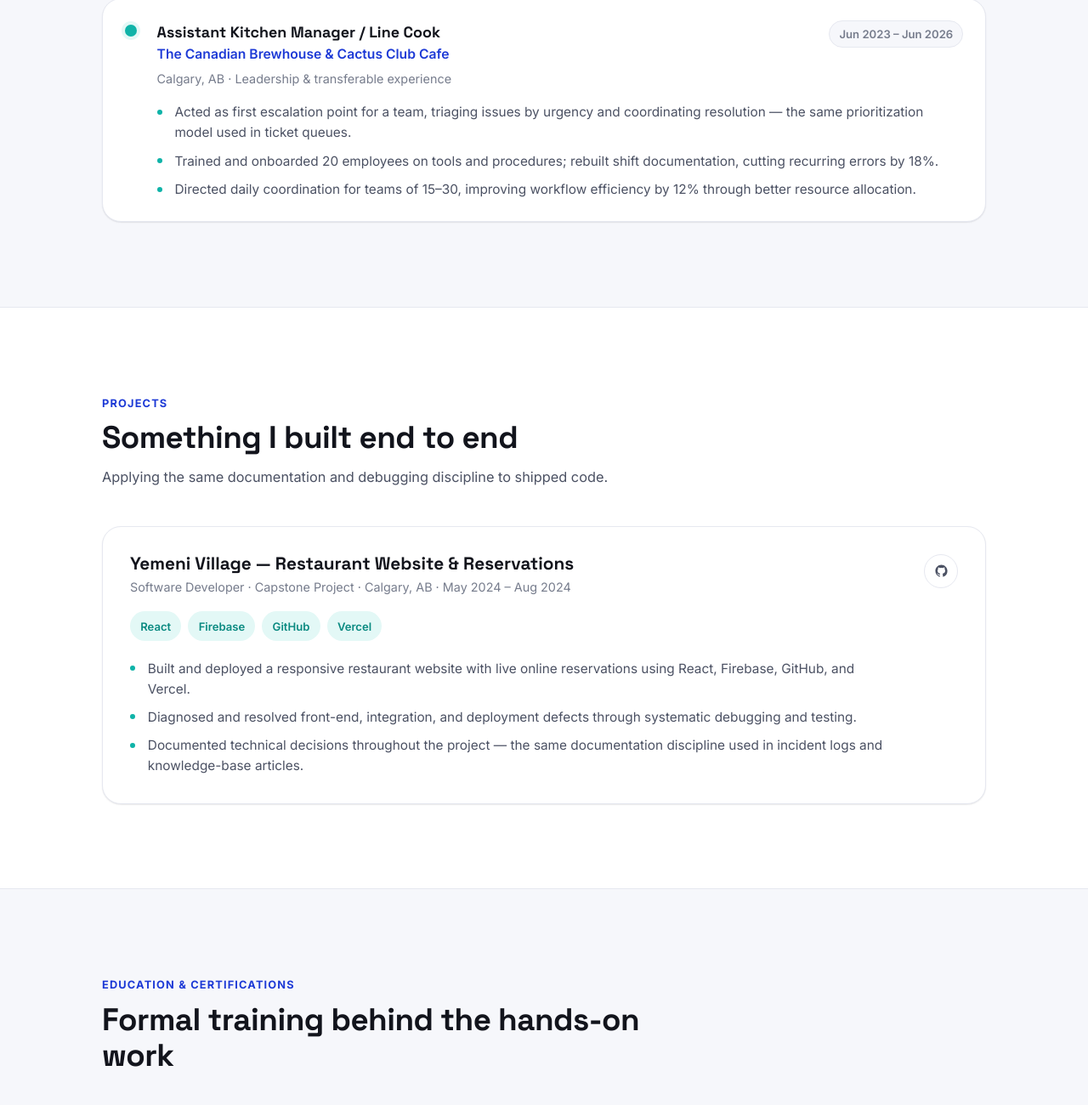
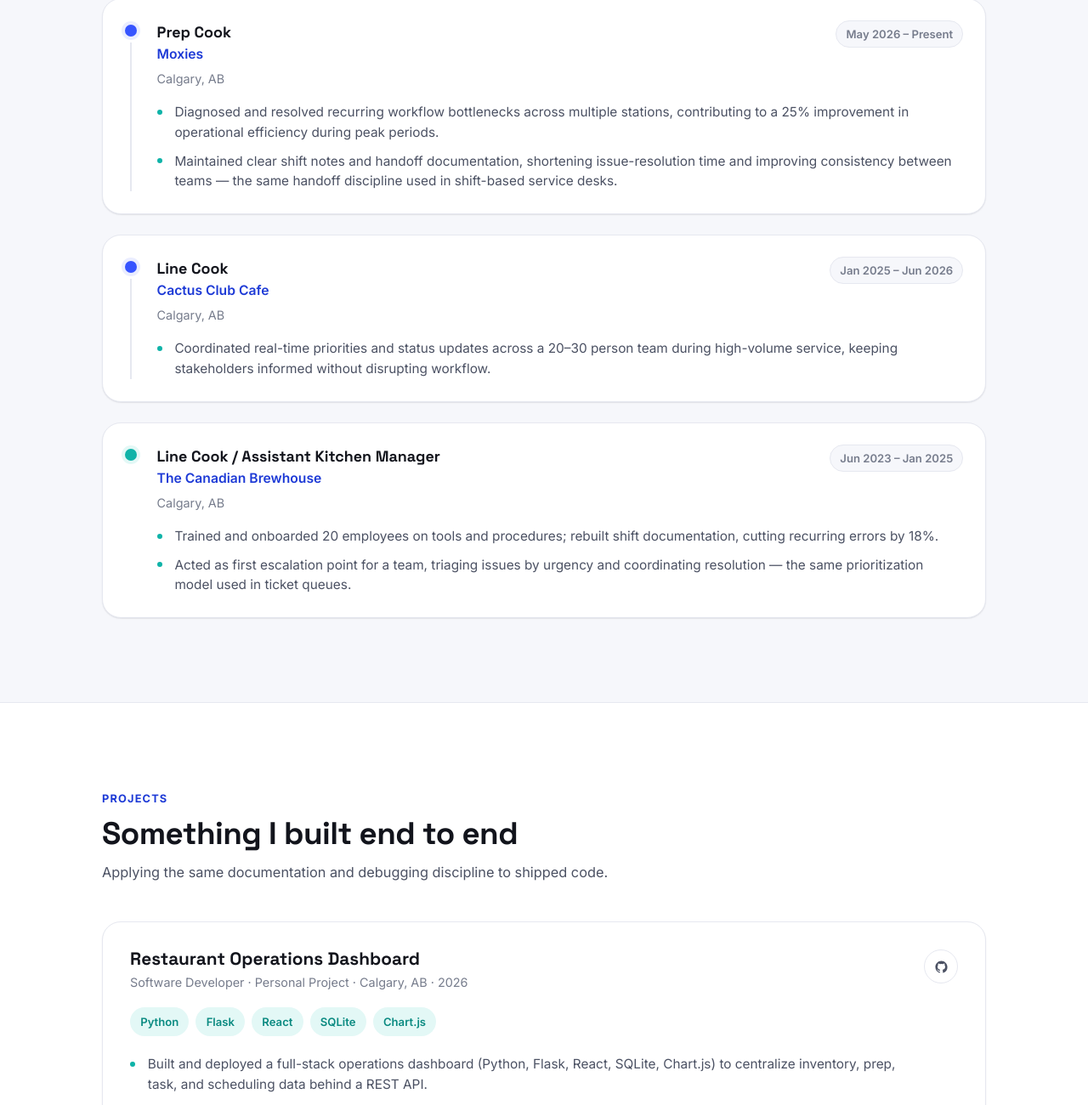
Before and after one commit to ritika17github/ritika-malik-portfolio, a plain HTML site: page index.html in a window 1280 px wide. Shown: the part 3038-4338 px from the top of the page at 85% size. Drawn offline with Linux system fonts and the light colour scheme.

Commit message:
Add files via upload

```diff
--- a/index.html
+++ b/index.html
@@ -313,6 +313,7 @@
   }
 
   /* ---------- Projects ---------- */
+  .projects-list{ display:flex; flex-direction:column; gap:1.5rem; }
   .project-card{
     background:var(--surface); border:1px solid var(--line); border-radius:var(--radius-lg);
     padding:clamp(1.75rem,2.5vw,2.5rem); box-shadow:var(--shadow-sm);
@@ -606,7 +607,7 @@
           <div class="tag-list">
             <span class="tag">ServiceNow</span><span class="tag">Jira</span>
             <span class="tag">Azure DevOps</span><span class="tag">Remote Desktop (RDP)</span>
-            <span class="tag">Ticketing &amp; Incident Docs</span>
+            <span class="tag">Ticketing &amp; Incident Docs</span><span class="tag">IT Service Management (ITSM)</span>
           </div>
         </div>
 
@@ -634,6 +635,8 @@
           <div class="tag-list">
             <span class="tag">Python</span><span class="tag">SQL</span>
             <span class="tag">Git/GitHub</span><span class="tag">REST APIs</span>
+            <span class="tag">React</span><span class="tag">Firebase</span>
+            <span class="tag">Software Testing</span>
           </div>
         </div>
       </div>
@@ -672,20 +675,54 @@
         </div>
 
         <div class="tl-item reveal">
+          <div class="tl-marker"><span class="tl-dot"></span><span class="tl-line"></span></div>
+          <div class="tl-content">
+            <div class="tl-head">
+              <div>
+                <div class="tl-role">Prep Cook</div>
+                <div class="tl-org">Moxies</div>
+              </div>
+              <span class="tl-date">May 2026 – Present</span>
+            </div>
+            <div class="tl-place">Calgary, AB</div>
+            <ul class="tl-bullets">
+              <li>Diagnosed and resolved recurring workflow bottlenecks across multiple stations, contributing to a 25% improvement in operational efficiency during peak periods.</li>
+              <li>Maintained clear shift notes and handoff documentation, shortening issue-resolution time and improving consistency between teams — the same handoff discipline used in shift-based service desks.</li>
+            </ul>
+          </div>
+        </div>
+
+        <div class="tl-item reveal">
+          <div class="tl-marker"><span class="tl-dot"></span><span class="tl-line"></span></div>
+          <div class="tl-content">
+            <div class="tl-head">
+              <div>
+                <div class="tl-role">Line Cook</div>
+                <div class="tl-org">Cactus Club Cafe</div>
+              </div>
+              <span class="tl-date">Jan 2025 – Jun 2026</span>
+            </div>
+            <div class="tl-place">Calgary, AB</div>
+            <ul class="tl-bullets">
+              <li>Coordinated real-time priorities and status updates across a 20–30 person team during high-volume service, keeping stakeholders informed without disrupting workflow.</li>
+            </ul>
+          </div>
+        </div>
+
+        <div class="tl-item reveal">
           <div class="tl-marker"><span class="tl-dot" style="background:var(--accent); box-shadow:0 0 0 4px var(--accent-soft);"></span></div>
           <div class="tl-content">
             <div class="tl-head">
               <div>
-                <div class="tl-role">Assistant Kitchen Manager / Line Cook</div>
-                <div class="tl-org">The Canadian Brewhouse &amp; Cactus Club Cafe</div>
+                <div class="tl-role">Line Cook / Assistant Kitchen Manager</div>
+                <div class="tl-org">The Canadian Brewhouse</div>
               </div>
-              <span class="tl-date">Jun 2023 – Jun 2026</span>
+              <span class="tl-date">Jun 2023 – Jan 2025</span>
             </div>
-            <div class="tl-place">Calgary, AB · Leadership &amp; transferable experience</div>
+            <div class="tl-place">Calgary, AB</div>
             <ul class="tl-bullets">
+              <li>Trained and onboarded 20 employees on tools and procedures; rebuilt shift documentation, cutting recurring errors by 18%.</li>
               <li>Acted as first escalation point for a team, triaging issues by urgency and coordinating resolution — the same prioritization model used in ticket queues.</li>
-              <li>Trained and onboarded 20 employees on tools and procedures; rebuilt shift documentation, cutting recurring errors by 18%.</li>
-              <li>Directed daily coordination for teams of 15–30, improving workflow efficiency by 12% through better resource allocation.</li>
             </ul>
           </div>
         </div>
@@ -700,6 +737,29 @@
         <span class="kicker">Projects</span>
         <h2>Something I built end to end</h2>
         <p>Applying the same documentation and debugging discipline to shipped code.</p>
+      </div>
+
+      <div class="projects-list">
+        <div class="project-card reveal">
+          <div class="project-body">
+            <h3>Restaurant Operations Dashboard</h3>
+            <p class="project-meta">Software Developer · Personal Project · Calgary, AB · 2026</p>
+            <div class="project-tags">
+              <span class="tag">Python</span><span class="tag">Flask</span>
+              <span class="tag">React</span><span class="tag">SQLite</span>
+              <span class="tag">Chart.js</span>
+            </div>
+            <ul class="tl-bullets">
+              <li>Built and deployed a full-stack operations dashboard (Python, Flask, React, SQLite, Chart.js) to centralize inventory, prep, task, and scheduling data behind a REST API.</li>
+              <li>Identified and remediated an exposed database credential, migrating the app to a self-contained local database — the same security-conscious triage expected on a service desk.</li>
+              <li>Diagnosed and fixed cross-stack integration defects (API connectivity, dependency versions, database schema) through systematic debugging, and documented the architecture, API, and schema for maintainability.</li>
+            </ul>
+          </div>
+          <div class="project-side">
+            <a class="icon-btn light" href="https://github.com/ritika17github/Restaurant-Operations-Dashboard-Project" target="_blank" rel="noopener" aria-label="View GitHub repository">
+              <svg width="17" height="17" viewBox="0 0 24 24" fill="currentColor"><path d="M12 2C6.48 2 2 6.58 2 12.25c0 4.53 2.87 8.37 6.84 9.73.5.1.68-.22.68-.5 0-.24-.01-1.04-.01-1.89-2.78.62-3.37-1.21-3.37-1.21-.45-1.18-1.11-1.5-1.11-1.5-.9-.64.07-.62.07-.62 1 .07 1.53 1.06 1.53 1.06.89 1.56 2.34 1.11 2.91.85.09-.66.35-1.11.63-1.36-2.22-.26-4.56-1.14-4.56-5.06 0-1.12.39-2.03 1.03-2.75-.1-.26-.45-1.3.1-2.71 0 0 .84-.28 2.75 1.05a9.3 9.3 0 0 1 5 0c1.91-1.33 2.75-1.05 2.75-1.05.55 1.41.2 2.45.1 2.71.64.72 1.03 1.63 1.03 2.75 0 3.93-2.34 4.79-4.57 5.05.36.32.68.94.68 1.9 0 1.37-.01 2.47-.01 2.81 0 .27.18.6.69.5A10.26 10.26 0 0 0 22 12.25C22 6.58 17.52 2 12 2z"/></svg>
+            </a>
+          </div>
         </div>
 
         <div class="project-card reveal">
@@ -720,6 +780,7 @@
             <a class="icon-btn light" href="https://github.com/ritika17github" target="_blank" rel="noopener" aria-label="View GitHub profile">
               <svg width="17" height="17" viewBox="0 0 24 24" fill="currentColor"><path d="M12 2C6.48 2 2 6.58 2 12.25c0 4.53 2.87 8.37 6.84 9.73.5.1.68-.22.68-.5 0-.24-.01-1.04-.01-1.89-2.78.62-3.37-1.21-3.37-1.21-.45-1.18-1.11-1.5-1.11-1.5-.9-.64.07-.62.07-.62 1 .07 1.53 1.06 1.53 1.06.89 1.56 2.34 1.11 2.91.85.09-.66.35-1.11.63-1.36-2.22-.26-4.56-1.14-4.56-5.06 0-1.12.39-2.03 1.03-2.75-.1-.26-.45-1.3.1-2.71 0 0 .84-.28 2.75 1.05a9.3 9.3 0 0 1 5 0c1.91-1.33 2.75-1.05 2.75-1.05.55 1.41.2 2.45.1 2.71.64.72 1.03 1.63 1.03 2.75 0 3.93-2.34 4.79-4.57 5.05.36.32.68.94.68 1.9 0 1.37-.01 2.47-.01 2.81 0 .27.18.6.69.5A10.26 10.26 0 0 0 22 12.25C22 6.58 17.52 2 12 2z"/></svg>
             </a>
+          </div>
         </div>
       </div>
     </div>
```
Also changed, not shown: 1 other file. Lines whose indentation alone changed are shown as unchanged.
